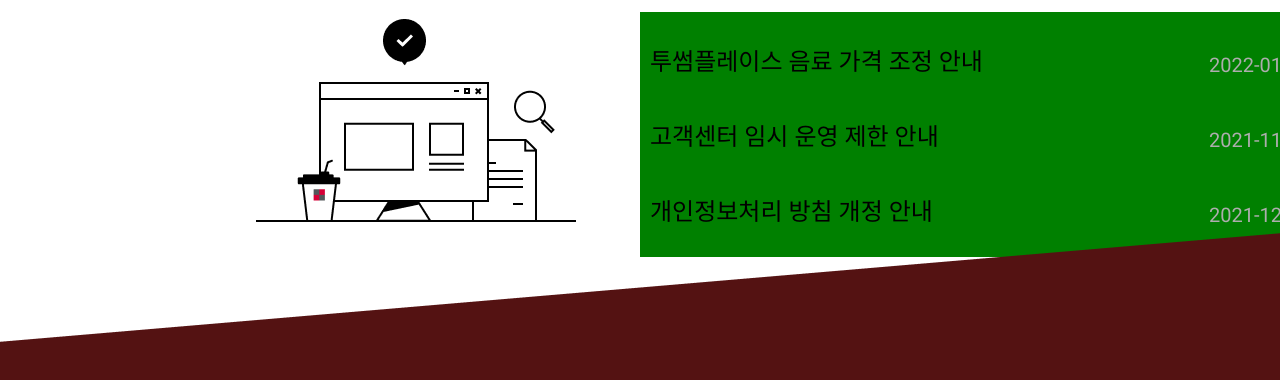
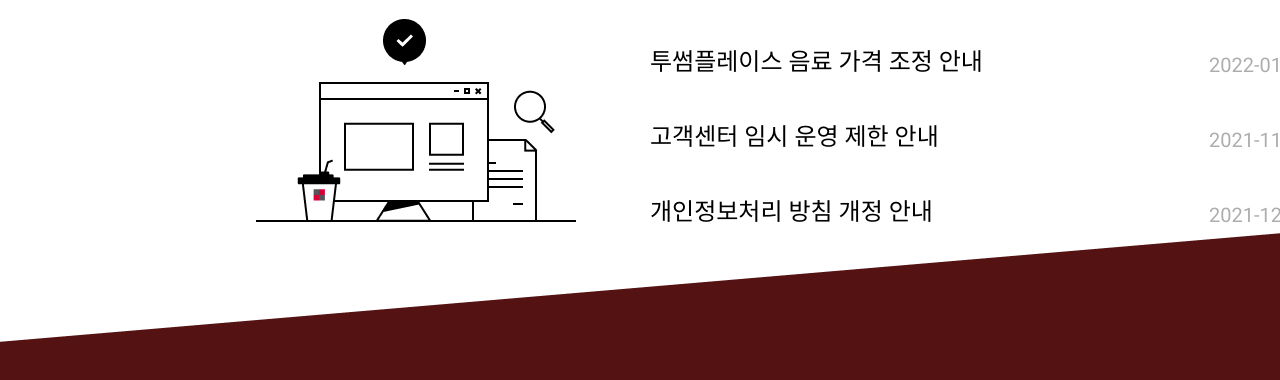
Before and after one commit to HanSangWhi/twosome-redesign, a plain HTML site: page page3.html in a window 1280 px wide. Shown: the part 308-688 px from the top of the page. Drawn offline with nearby package versions, Linux system fonts and the light colour scheme.

Commit message:
수정했는데 이상함 내일다시하기

```diff
--- a/style.css
+++ b/style.css
@@ -867,23 +867,29 @@ html {
     visibility: hidden;
   }
 
-  .banner-3 .tap-menu .content-box div:last-child{
-    background-color: green;
-  }
-
   .content-box .notice-content ul li{
     padding: 20px 0;
   }
 
   .content-box .notice-content ul li a{
     font-size: 24px;
+  }
 
+    /* transition 넣으면 공지사항이나 보도자료 눌렀을떄 1초 느리게사라짐 */
+  .content-box div ul li a{
+    transition:1s;
+  }
+
+  .content-box div ul li:hover>a{
+    font-size: 25px;
+    transition: 1px;
   }
 
   .banner-3 .tap-menu .content-box div.active{
     visibility: visible;
-    transition: 1s;
-  }
+    background-color: white;
+
+   }
 
   .content-box .notice-content ul li{
     display:flex;
@@ -897,7 +903,7 @@ html {
   }
 
   .tap-menu .btn-box>div:hover{
-    cursor:pointer;
+    cursor : pointer;
   }
 
   /* 배너3 글씨&이미지 */
```
